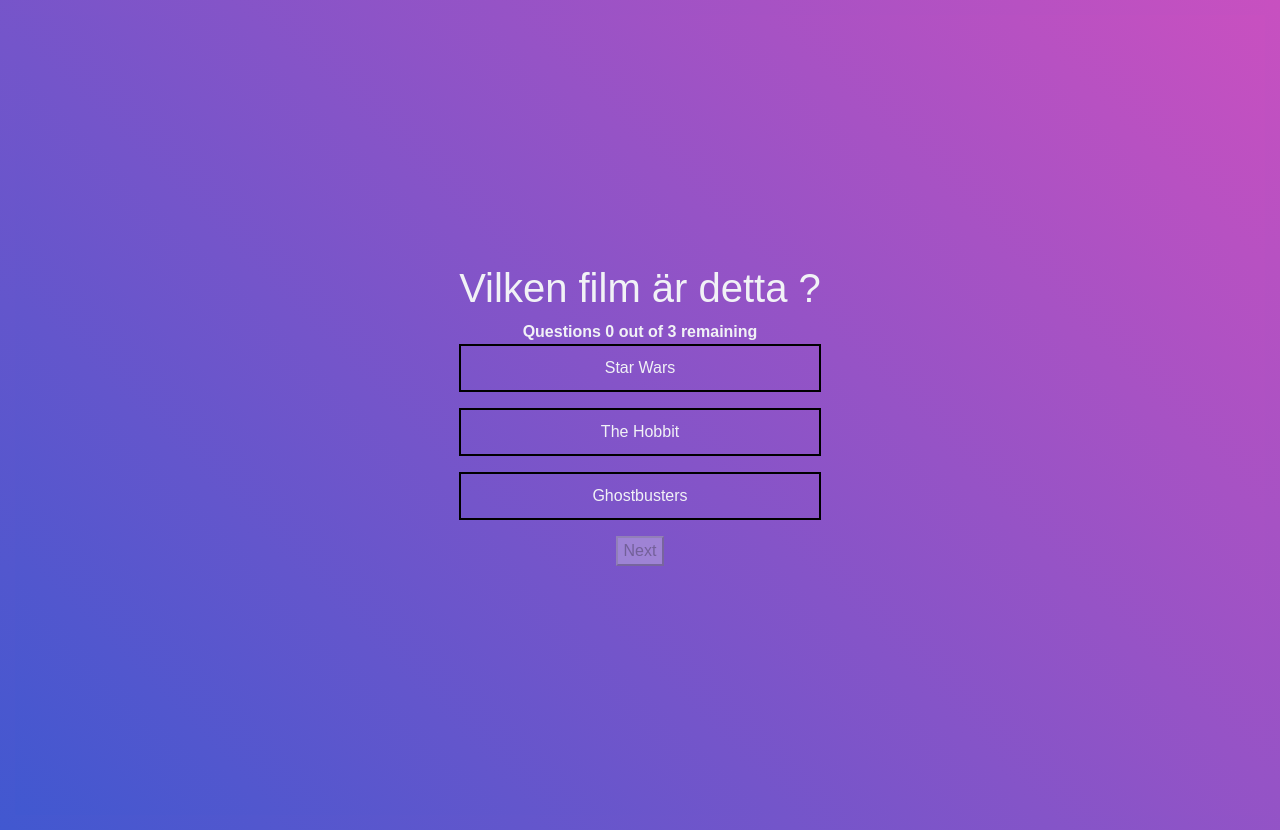
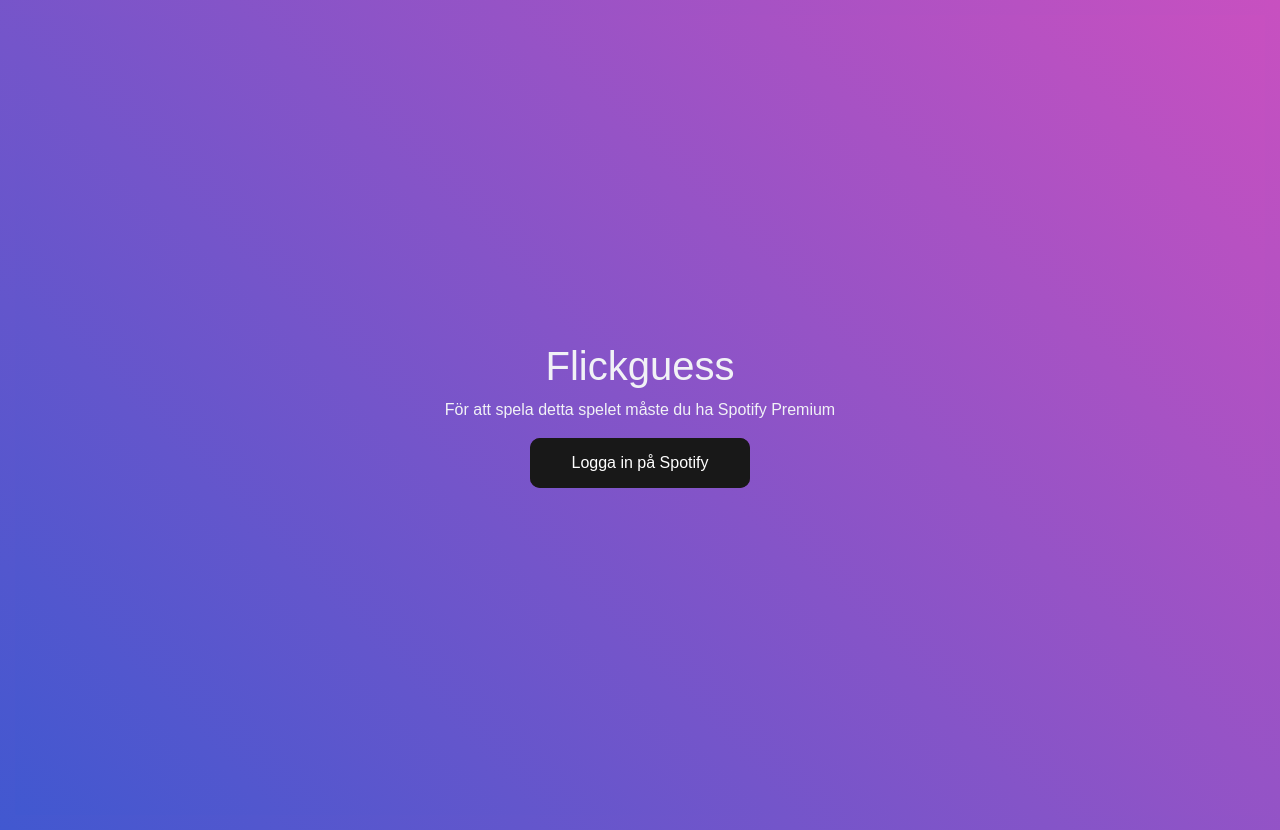
Before and after one commit to lupont/flickguess, a React (Create React App) app in the folder client/flickguess/: page / in a window 1280 px wide. Built offline with nearby package versions, Linux system fonts and the light colour scheme.

Commit message:
fixed start and log in page

```diff
--- a/client/flickguess/src/App.css
+++ b/client/flickguess/src/App.css
@@ -92,3 +92,64 @@
 .selected {
   background: linear-gradient(to right, #74ebd5, #acb6e5) !important;
 }
+
+
+.glow-on-hover {
+  width: 220px;
+  height: 50px;
+  border: none;
+  outline: none;
+  color: #fff;
+  background: rgb(70, 24, 75);
+  cursor: pointer;
+  position: relative;
+  z-index: 0;
+  border-radius: 10px;
+}
+
+.glow-on-hover:before {
+  content: '';
+  background: linear-gradient(45deg, #c300ff, #6f00ff, #fffb00, #48ff00, #00ffd5, #002bff, #7a00ff, #ff00c8, #b12929);
+  position: absolute;
+  top: -2px;
+  left:-2px;
+  background-size: 400%;
+  z-index: -1;
+  filter: blur(5px);
+  width: calc(100% + 4px);
+  height: calc(100% + 4px);
+  animation: glowing 20s linear infinite;
+  opacity: 0;
+  transition: opacity .3s ease-in-out;
+  border-radius: 10px;
+}
+
+.glow-on-hover:active {
+  color: #000
+}
+
+.glow-on-hover:active:after {
+  background: transparent;
+}
+
+.glow-on-hover:hover:before {
+  opacity: 1;
+}
+
+.glow-on-hover:after {
+  z-index: -1;
+  content: '';
+  position: absolute;
+  width: 100%;
+  height: 100%;
+  background: #181818;
+  left: 0;
+  top: 0;
+  border-radius: 10px;
+}
+
+@keyframes glowing {
+  0% { background-position: 0 0; }
+  50% { background-position: 400% 0; }
+  100% { background-position: 0 0; }
+}
--- a/client/flickguess/src/App.js
+++ b/client/flickguess/src/App.js
@@ -2,35 +2,18 @@
 import queryString from 'query-string';
 import { getMovie } from './util/http';
 import MovieComponent from './components/MovieComponent/MovieComponent';
-import Spotify from './components/Spotify'
 import './App.css';
 import BazQuz from './components/pages/FooBar';
 import FilmQuiz from './components/FilmQuiz';
 import 'bootstrap/dist/css/bootstrap.min.css';
+import StartPage from './components/StartPage';
+import { BrowserRouter as Router, Switch, Route } from 'react-router-dom';
 
-const client_id = "93bbd9bdac0741f2b2a873c624a12aec";
-const response_type = "token";
-const redirect_uri = "http://localhost:3000";
-const scope = "streaming";
-const url = `https://accounts.spotify.com/authorize?client_id=${client_id}&redirect_uri=${redirect_uri}&scope=${scope}&response_type=${response_type}`;
 
 class App extends Component {
-
     state = {
         movie: null,
-        access_token: null,
     };
-
-    componentDidMount() {
-        const parsedHash = queryString.parse(window.location.hash);
-        if (parsedHash.access_token) {
-            this.setState({ access_token: parsedHash.access_token })
-        }
-    }
-
-    logInSpotifyHandler() {
-        window.open(url, "_self");
-    }
 
     async updateMovie(title) {
         this.setState({ movie: null });
@@ -43,16 +26,21 @@
     }
 
     render() {
-        const { movie, access_token } = this.state;
+        const { movie } = this.state;
 
         return (
-            <div className="App">
-                <FilmQuiz />
-            </div>
+            <Router>
+                <div className="App">
+                    <Switch>
+                        <Route path="/" exact component={StartPage} />
+                        <Route path="/quiz" component={FilmQuiz} />
+                    </Switch>
+                </div>
+            </Router>
             // <div id="main-container">
             //     <div id="container">
             //         <div>
-            //             {this.state.access_token ? <Spotify access_token={access_token}/> : <button onClick={this.logInSpotifyHandler}>Logga in på Spotify</button>}
+            //
             //             <label htmlFor="movie-title-input">
             //                 Enter a movie title
             //             </label>
@@ -64,6 +52,7 @@
             //         <MovieComponent movie={movie} />
             //     </div>
             // </div>
+
         );
     }
 }
--- a/client/flickguess/src/components/FilmQuiz.js
+++ b/client/flickguess/src/components/FilmQuiz.js
@@ -25,6 +25,10 @@
 
   componentDidMount() {
     this.loadQuizData();
+
+
+
+
   }
   nextQuestionHandler = () => {
     // console.log('test')
--- /dev/null
+++ b/client/flickguess/src/components/StartPage.js
@@ -0,0 +1,49 @@
+import React, { Component } from 'react';
+import Spotify from './Spotify'
+import { BrowserRouter as Router, Switch, Route, Link } from 'react-router-dom';
+import queryString from 'query-string';
+
+const client_id = "93bbd9bdac0741f2b2a873c624a12aec";
+const response_type = "token";
+const redirect_uri = "http://localhost:3000/";
+const scope = "streaming";
+const url = `https://accounts.spotify.com/authorize?client_id=${client_id}&redirect_uri=${redirect_uri}&scope=${scope}&response_type=${response_type}`;
+
+class StartPage extends Component {
+    state = {
+        access_token: null
+    };
+
+    componentDidMount () {
+        const access_token = localStorage.getItem('spotify_access_token')
+        this.setState({access_token: access_token})
+
+        if (window.location.hash) {
+          const parsedHash = queryString.parse(window.location.hash);
+          if (parsedHash.access_token) {
+            localStorage.setItem('spotify_access_token', parsedHash.access_token)
+            this.setState({ access_token: parsedHash.access_token })
+          }
+        }
+
+    }
+
+    logInSpotifyHandler() {
+        window.open(url, "_self");
+    }
+
+
+    render() {
+        return (
+            <div>
+                <h1>Flickguess</h1>
+                {this.state.access_token ? <p>Välkommen!</p> : <p>För att spela detta spelet måste du ha Spotify Premium</p>}
+                {this.state.access_token ? <Link to="/quiz" access_token= {this.state.access_token}><button class="glow-on-hover">Spela</button></Link> : <button class="glow-on-hover" type="button" onClick={this.logInSpotifyHandler}>Logga in på Spotify</button>}
+            </div>
+        )
+
+    }
+}
+
+
+export default StartPage;
```
Also changed, not shown: client/flickguess/package.json (+4 -3 lines), 1 other file (tests, documents, lock files or other folders). Lines whose indentation alone changed are shown as unchanged.
